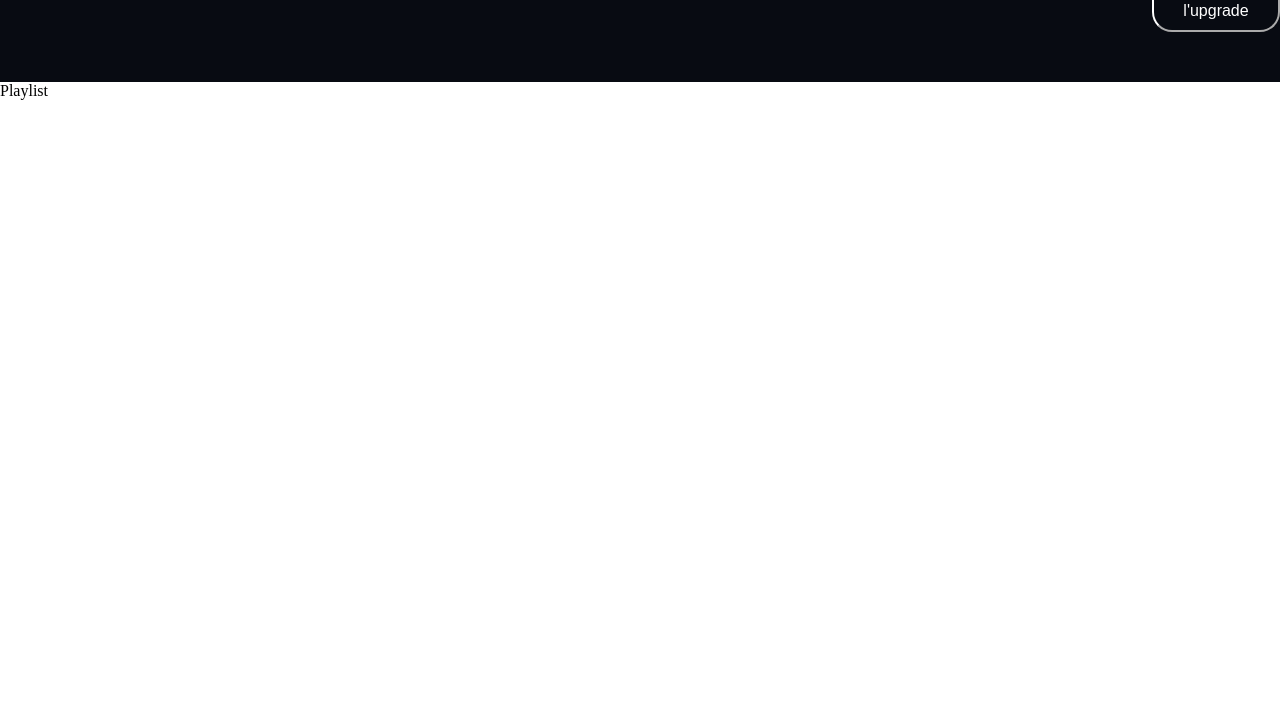
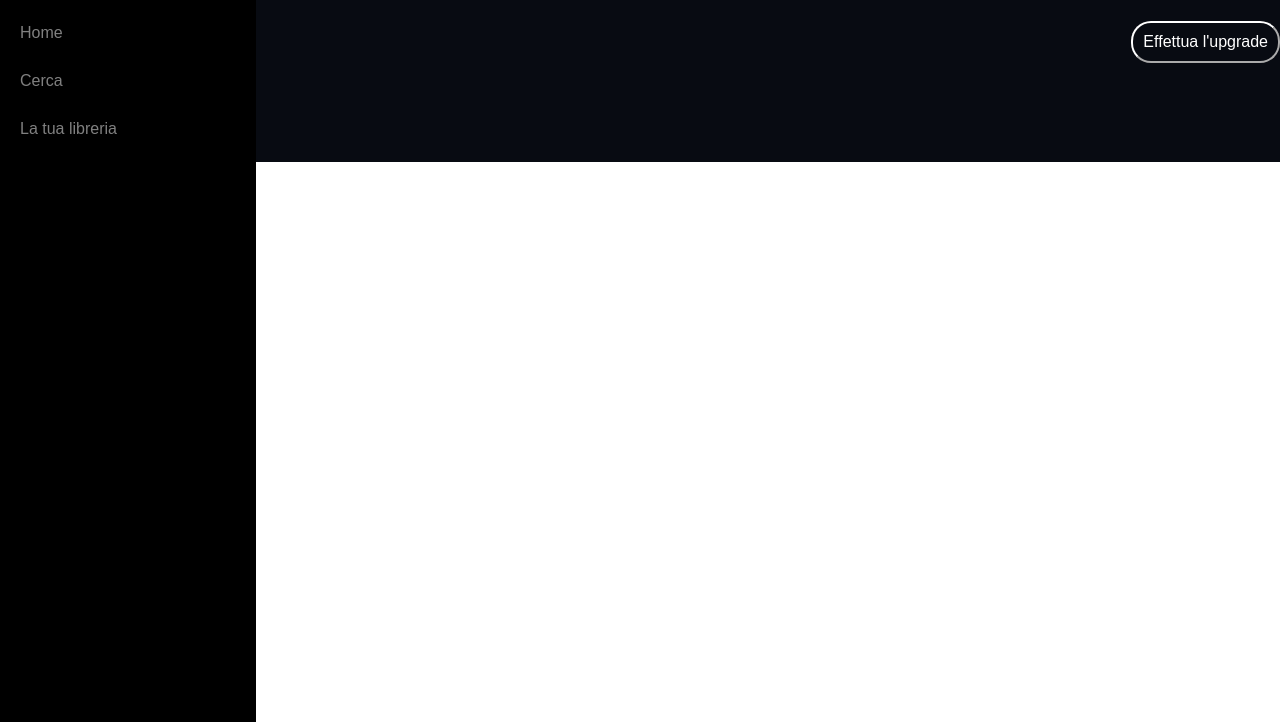
Before and after one commit to valegab17/html-css-spotifyweb, a plain HTML site: page index.html in a window 1280 px wide. Shown: the part 78-800 px from the top of the page. Drawn offline with Linux system fonts and the light colour scheme.

Commit message:
feat: header+btn sidebar

```diff
--- a/css/stylesheet.css
+++ b/css/stylesheet.css
@@ -1,27 +1,58 @@
-*{
+* {
     margin: 0;
     padding: 0;
     box-sizing: border-box;
 }
 
+/* UTILS */
+button{
+    cursor: pointer;
+}
 
 /*HEADER*/
 
-header{
+header {
     display: flex;
     width: 100%;
-  height: 20vh;
+    height: 30vh;
     background-color: #080B12;
     justify-content: flex-end;
-  align-items:center;
+    align-items: center;
+    position: absolute;
 }
 
 .btn-upgrade{
-  background-color:#080B12;
+    background-color: #080B12;
     color: #fff;
-  font-size:1em;
-  width: 10%;
-  padding:10px;
-  border-color:#fff;
-  border-radius:20px;
+    font-size: 1em;
+    padding: 10px;
+    border-color: #fff;
+    border-radius: 20px;
+
 }
+
+
+/*SIDEBAR*/
+aside {
+    width: 20%;
+    height: 100vh;
+    background-color: #000;
+    position: fixed;
+    z-index: 1;
+}
+
+.logo {
+    width: 50%;
+    margin: 20px;
+}
+
+nav button {
+    display: block;
+    padding: 10px;
+    margin: 10px;
+    border-style: none;
+    color: grey;
+    background-color: #000;
+    font-size: 1em;
+
+}
--- a/index.html
+++ b/index.html
@@ -17,22 +17,22 @@
 
         <!-- SIDEBAR -->
         <aside class="sidebar">
+            <img src="./img/logo.svg" alt="logo-spotify" class="logo">
             <nav>
-                <div class="home"></div>
-                <div class="search"></div>
-                <div class="library"></div>
-                <div class="playlist">
+                <button class="home">Home</button>
+                <button class="search">Cerca</button>
+                <button class="library">La tua libreria</button>
             </nav>
             <ul>
                 <li><i></i> Playlist</li>
                 <div class="new-playlist">
                     <ul>
-                        <li></li>
-                        <li></li>
-                        <li></li>
-                        <li></li>
-                        <li></li>
-                        <li></li>
+                        <li>Nuova Playlist</li>
+                        <li>Nuova Playlist</li>
+                        <li>Nuova Playlist</li>
+                        <li>Nuova Playlist</li>
+                        <li>Nuova Playlist</li>
+                        <li>Nuova Playlist</li>
                     </ul>
                 </div>
             </ul>
```
Lines whose indentation alone changed are shown as unchanged.
